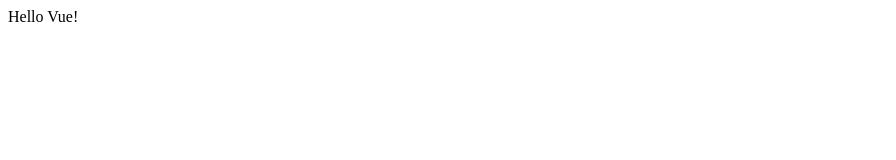
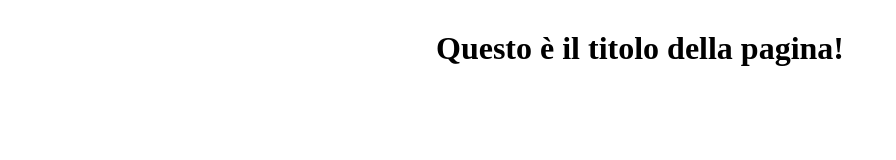
Before and after one commit to edocico/vue-hello, a plain HTML site: page index.html in a window 1280 px wide. Shown: the whole page, without its empty margins (0-896 px from the left). Drawn offline with nearby package versions, Linux system fonts and the light colour scheme.

Commit message:
add title message via data

```diff
--- /dev/null
+++ b/css/style.css
@@ -0,0 +1,14 @@
+* {
+    margin: 0;
+    padding: 0;
+    box-sizing: border-box;
+}
+
+.flex-center {
+    display: flex;
+    justify-content: center;
+}
+
+.title-padding {
+    padding-top: 30px;
+}
--- a/index.html
+++ b/index.html
@@ -3,11 +3,19 @@
 <head>
     <meta charset="UTF-8">
     <meta name="viewport" content="width=device-width, initial-scale=1.0">
+    <link rel="stylesheet" href="./css/style.css">
     <script src="https://unpkg.com/vue@3/dist/vue.global.js"></script>
     <title>Vue Hello</title>
 </head>
 <body>
-    <div id="app">{{ message }}</div>
+    <div id="app">
+        <header :class="titleFlex">
+            <h1>{{ title }}</h1>
+        </header>
+        <main>
+
+        </main>
+    </div>
 
 
     <script src="./js/app.js"></script>
--- a/js/app.js
+++ b/js/app.js
@@ -3,7 +3,9 @@ const { createApp } = Vue
   createApp({
     data() {
       return {
-        message: 'Hello Vue!'
+        message: 'Hello Vue!',
+        title: 'Questo è il titolo della pagina!',
+        titleFlex: ['flex-center', 'title-padding']
       }
     }
   }).mount('#app')
```
